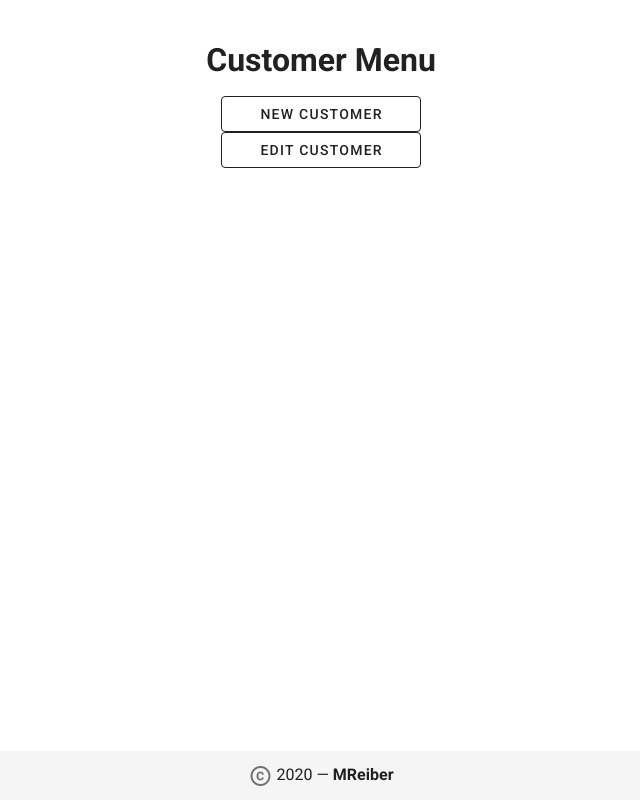
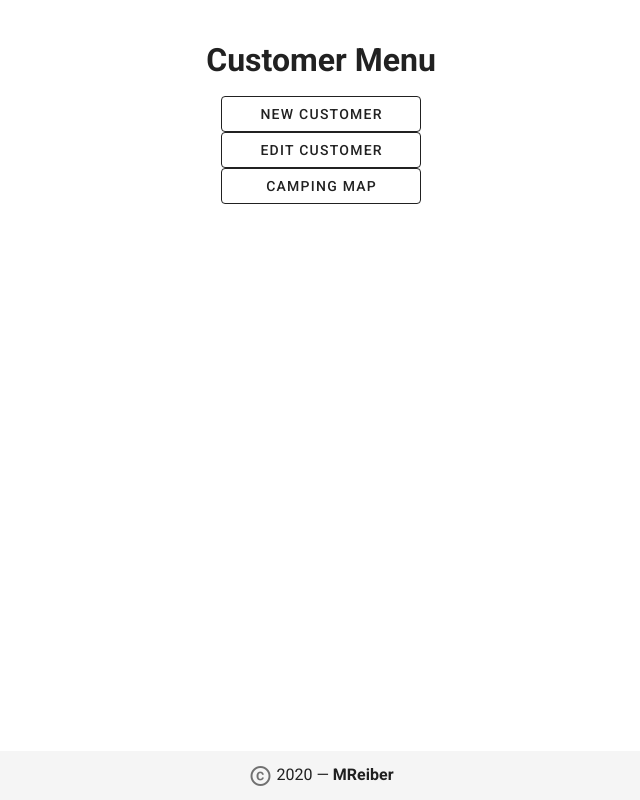
Before and after one commit to Chrono666/camping_spot, a Nuxt app: page /customer in a window 1280 px wide. Shown: the whole page, without its empty margins (319-959 px from the left). Built offline with nearby package versions, Linux system fonts and the light colour scheme.

Commit message:
add picture to assets

```diff
--- a/components/Navigation/Header.vue
+++ b/components/Navigation/Header.vue
@@ -25,6 +25,9 @@
           </v-list-item>
         </v-list>
       </v-menu>-->
+      <v-btn icon @click="$router.push('/map')">
+        <v-icon>map</v-icon>
+      </v-btn>
       <v-btn icon @click="onLogout">
         <v-icon>block</v-icon>
       </v-btn>
@@ -36,7 +39,11 @@
 export default {
   data() {
     return {
-      items: [{ options: 'Customer Menu' }, { options: 'Logout' }],
+      items: [
+        { options: 'Customer Menu' },
+        { options: 'Camping Map' },
+        { options: 'Logout' },
+      ],
     }
   },
   methods: {
@@ -49,6 +56,9 @@ export default {
         this.$router.push('/customer')
       }
       if (index === 1) {
+        this.$router.push('/map')
+      }
+      if (index === 2) {
         this.onLogout()
       }
     },
--- a/pages/customer/index.vue
+++ b/pages/customer/index.vue
@@ -30,6 +30,20 @@
         </v-row>
       </v-col>
     </v-row>
+    <br />
+    <v-row>
+      <v-col cols="12">
+        <v-row align="center" justify="center">
+          <v-btn
+            outlined
+            width="200px"
+            class="lineChart"
+            @click="$router.push('/map')"
+            >Camping Map</v-btn
+          >
+        </v-row>
+      </v-col>
+    </v-row>
   </v-container>
 </template>
 
--- /dev/null
+++ b/pages/map/index.vue
@@ -0,0 +1,7 @@
+<template>
+  <v-card>
+    <v-container>
+      <v-img :src="require('assets/images/StellPlatz.png')" />
+    </v-container>
+  </v-card>
+</template>
```
Also changed, not shown: 1 other file (tests, documents, lock files or other folders).
